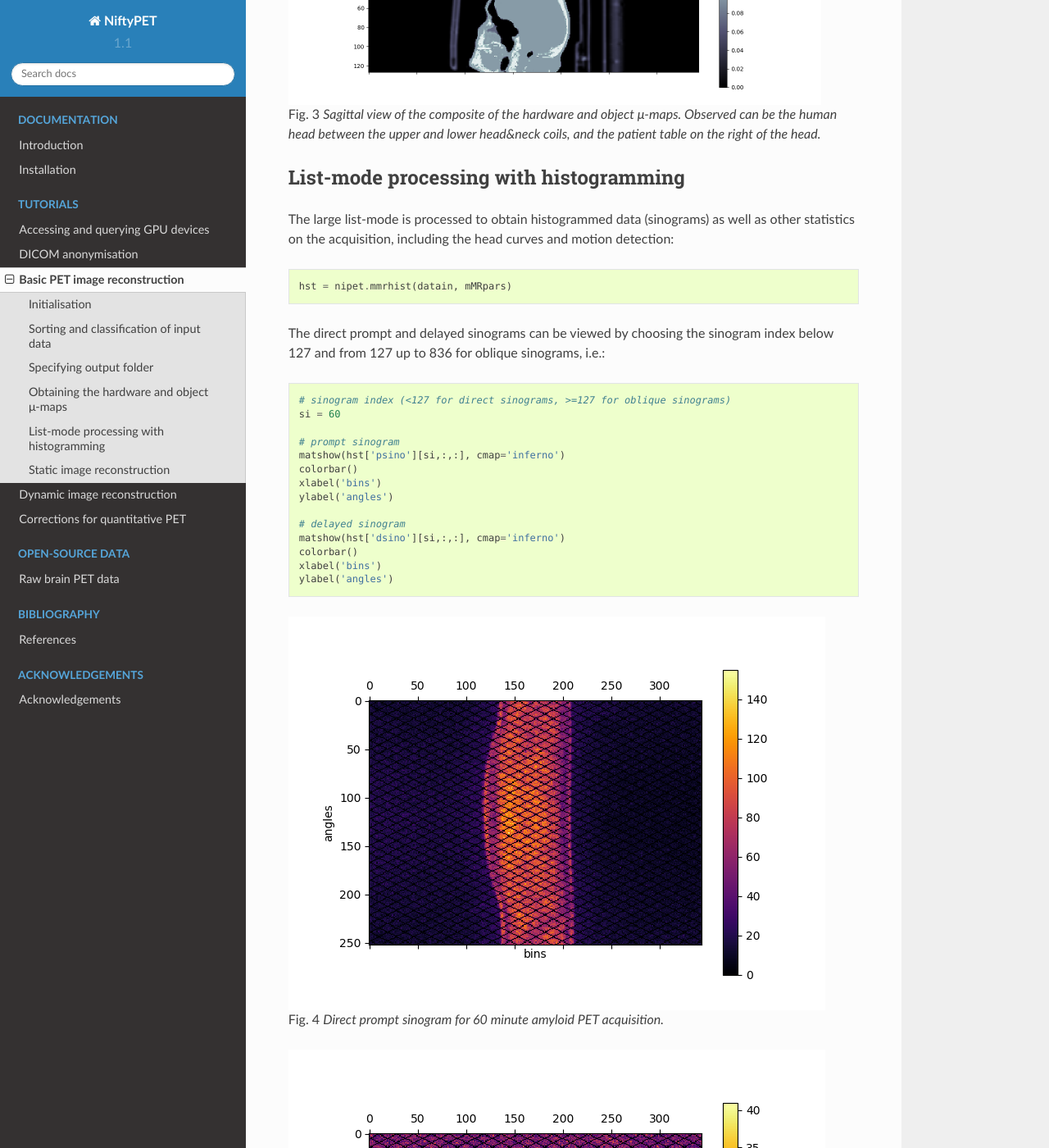
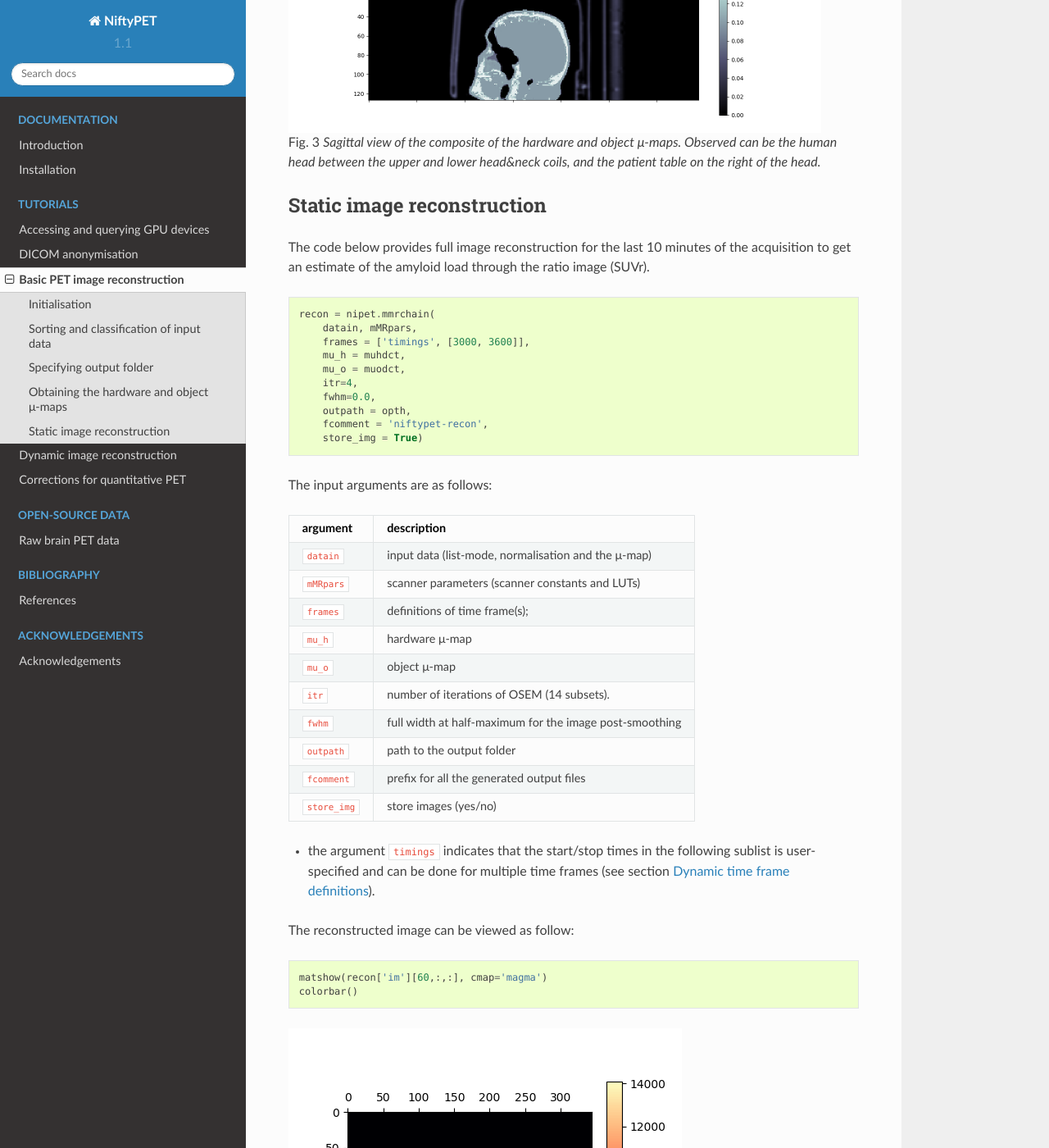
Before and after one commit to NiftyPET/NiftyPET, a Sphinx documentation site: the page built from docs/tutorials/basicrecon.rst, in a window 1280 px wide and 1400 px high, scrolled down 3913 px. Shown: the whole window at 82% size. Built offline with Sphinx 7.4.7 and the Read the Docs theme 2.0.0, drawn with Linux system fonts in a browser that asks for light colours; pages that are not in the unit, such as notebooks, are missing from menus; cross-references to code outside the pages are shown as plain code; some of the changed text lies outside the part shown.

Commit message:
moved the list mode data processing outside from basic image reconstruction section and added motion to the examples.

```diff
--- a/docs/index.rst
+++ b/docs/index.rst
@@ -29,6 +29,7 @@
 
    tutorials/gpuaccess.rst
    tutorials/anonym.rst
+   tutorials/lmproc.rst
    tutorials/basicrecon.rst
    tutorials/dynrecon.rst
    tutorials/corrqnt.rst
--- a/docs/tutorials/basicrecon.rst
+++ b/docs/tutorials/basicrecon.rst
@@ -162,88 +165,6 @@
    Sagittal view of the composite of the hardware and object |mu|-maps.  Observed can be the human head between the upper and lower head&neck coils, and the patient table on the right of the head.
 
 
-
-List-mode processing with histogramming
----------------------------------------
-
-The large list-mode is processed to obtain histogrammed data (sinograms) as well as other statistics on the acquisition, including the head curves and motion detection:
-
-.. code-block:: python
-
-  hst = nipet.mmrhist(datain, mMRpars)
-
-
-
-The direct prompt and delayed sinograms can be viewed by choosing the sinogram index below 127 and from 127 up to 836 for oblique sinograms, i.e.:
-
-.. code-block:: python
-
-  # sinogram index (<127 for direct sinograms, >=127 for oblique sinograms)
-  si = 60
-
-  # prompt sinogram
-  matshow(hst['psino'][si,:,:], cmap='inferno')
-  colorbar()
-  xlabel('bins')
-  ylabel('angles')
-
-  # delayed sinogram
-  matshow(hst['dsino'][si,:,:], cmap='inferno')
-  colorbar()
-  xlabel('bins')
-  ylabel('angles')
-
-
-.. figure:: images/psino_60.png
-   :scale: 100 %
-   :alt: prompt sinogram
-
-   Direct prompt sinogram for 60 minute amyloid PET acquisition.
-
-.. figure:: images/dsino_60.png
-   :scale: 100 %
-   :alt: prompt sinogram
-
-   Direct delayed sinogram for 60 minute PET acquisition.
-
-
-
-The head-curve, which is the total number of counts detected per second across the acquisition time, for the prompt and delayed data can be plotted as follows:
-
-.. code-block:: python
-
-  plot(hst['phc'], label='prompt')
-  plot(hst['dhc'], label='delayed')
-  legend()
-  grid('on')
-  xlabel('time')
-  ylabel('counts')
-
-
-.. figure:: images/HC.png
-  :scale: 100 %
-  :alt: head curve
-
-  Head curve for prompt and delayed events for the 60-minute acquisition.
-
-
-In order to get general idea about the potential motion during the acquisition, the centre of mass of the radiodistribution along the axial direction can be plotted as follows:
-
-.. code-block:: python
-
-  plot(hst['cmass'])
-  grid('on')
-  xlabel('time')
-  ylabel('Centre of mas of radiodistribution')
-
-
-.. figure:: images/cmass.png
-  :scale: 100 %
-  :alt: centre of mass
-
-  The centre of mass of the radiodistribution for the 60-minute amyloid PET acquisition.  Very little motion is observer--the smooth, exponentially varying curve is due to the tracer kinetics.
-
-
 .. _statrec-subsection:
 
 Static image reconstruction
```
Also changed, not shown: other parts of docs/tutorials/basicrecon.rst (+4 -1 lines).
